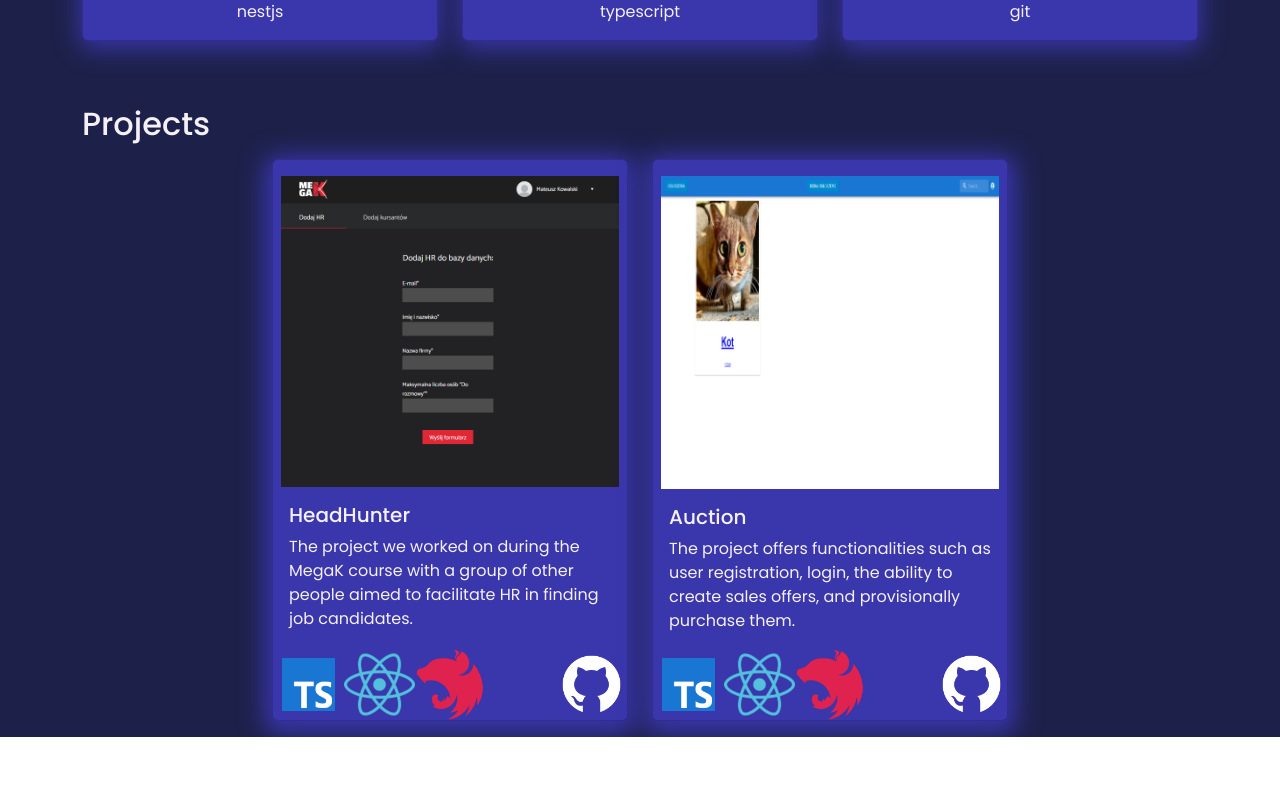
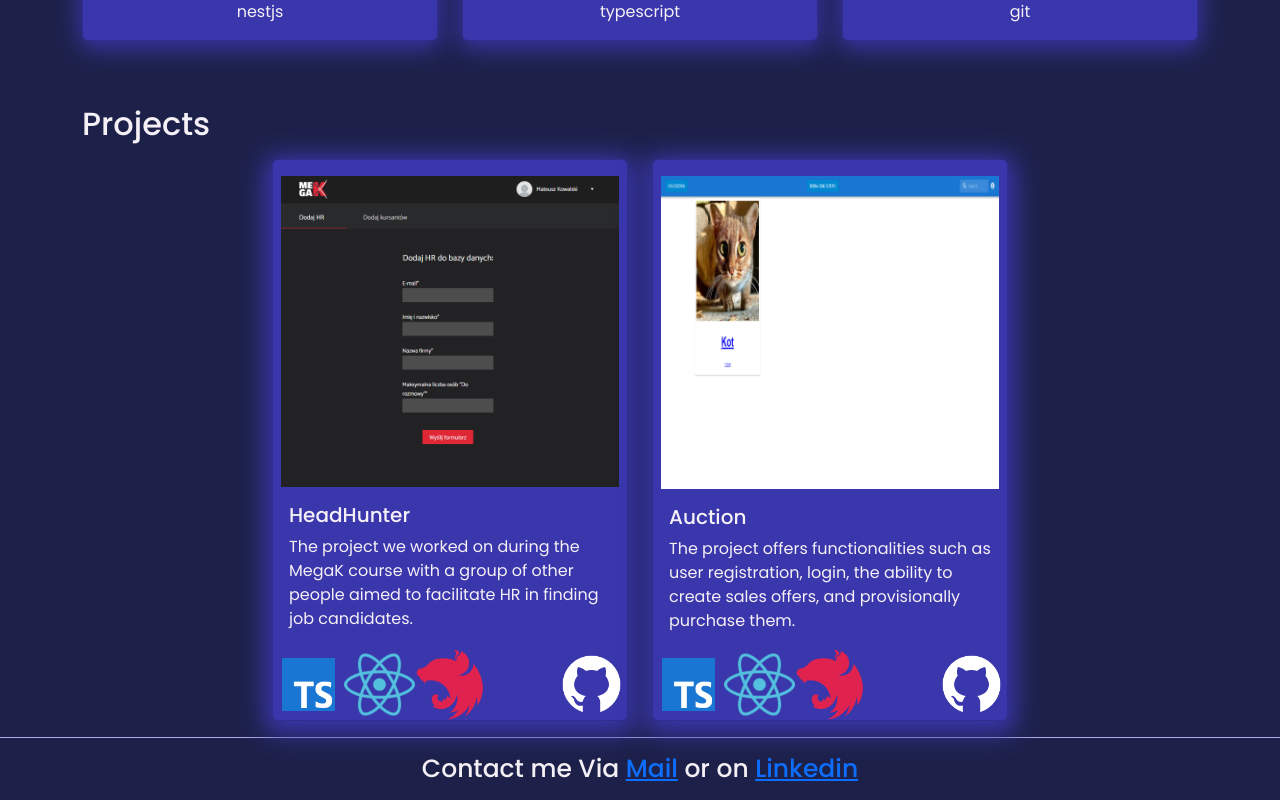
Before and after one commit to Brylson123/portfolio, an Angular app: page / in a window 1280 px wide. Shown: the part 1493-2293 px from the top of the page. Before the commit the page ends 2230 px from the top, so only its background shows below. Built offline with nearby package versions, Linux system fonts and the light colour scheme.

Commit message:
Add contact component

```diff
--- a/src/app/app.component.html
+++ b/src/app/app.component.html
@@ -1,6 +1,8 @@
 <link rel="preconnect" href="https://fonts.googleapis.com">
 <link rel="preconnect" href="https://fonts.gstatic.com" crossorigin>
-<link href="https://fonts.googleapis.com/css2?family=Poppins:ital,wght@0,100;0,200;0,300;0,400;0,500;0,600;0,700;0,800;0,900;1,100;1,200;1,300;1,400;1,500;1,600;1,700;1,800;1,900&display=swap" rel="stylesheet">
+<link
+  href="https://fonts.googleapis.com/css2?family=Poppins:ital,wght@0,100;0,200;0,300;0,400;0,500;0,600;0,700;0,800;0,900;1,100;1,200;1,300;1,400;1,500;1,600;1,700;1,800;1,900&display=swap"
+  rel="stylesheet">
 <div class="whole">
   <app-header></app-header>
   <app-nav></app-nav>
@@ -8,4 +10,5 @@
   <app-experience></app-experience>
   <app-tech></app-tech>
   <app-projects></app-projects>
+  <app-contact></app-contact>
 </div>
--- a/src/app/app.module.ts
+++ b/src/app/app.module.ts
@@ -9,6 +9,7 @@ import { AboutComponent } from './about/about.component';
 import { ExperienceComponent } from './experience/experience.component';
 import { TechComponent } from './tech/tech.component';
 import { ProjectsComponent } from './projects/projects.component';
+import { ContactComponent } from './contact/contact.component';
 
 @NgModule({
   declarations: [
@@ -18,7 +19,8 @@ import { ProjectsComponent } from './projects/projects.component';
     AboutComponent,
     ExperienceComponent,
     TechComponent,
-    ProjectsComponent
+    ProjectsComponent,
+    ContactComponent
   ],
   imports: [
     BrowserModule,
--- /dev/null
+++ b/src/app/contact/contact.component.css
@@ -0,0 +1,8 @@
+footer {
+  border-top: 1px solid #b0a8e6;;
+}
+
+h2 {
+  color: #f5f0f5;
+  font-size: 25px;
+}
--- /dev/null
+++ b/src/app/contact/contact.component.html
@@ -0,0 +1,5 @@
+<footer class="d-flex justify-content-center">
+  <h2 class="m-3">Contact me Via <a href="mailto:bryla.kapcer">Mail</a> or on <a
+    href="https://www.linkedin.com/in/kacper-bry%C5%82a/">Linkedin</a>
+  </h2>
+</footer>
```
Also changed, not shown: src/app/contact/contact.component.ts (added, +10 -0 lines). Lines whose indentation alone changed are shown as unchanged.
